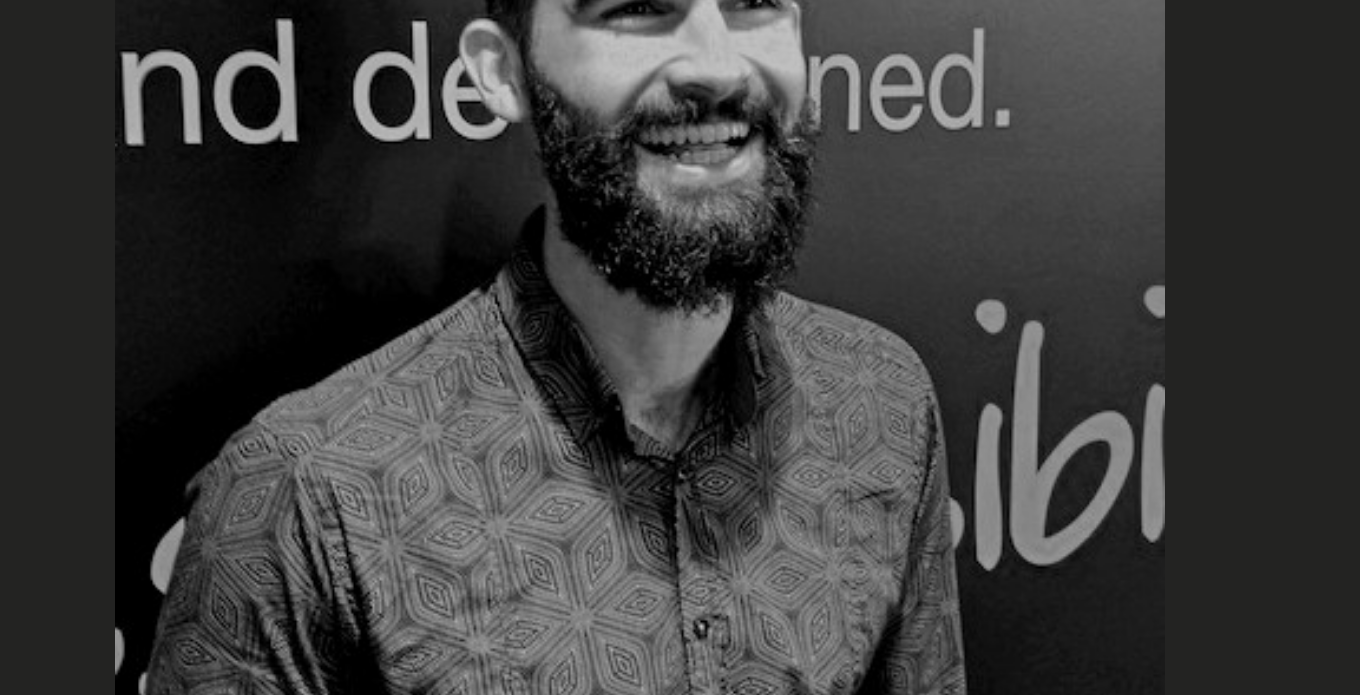
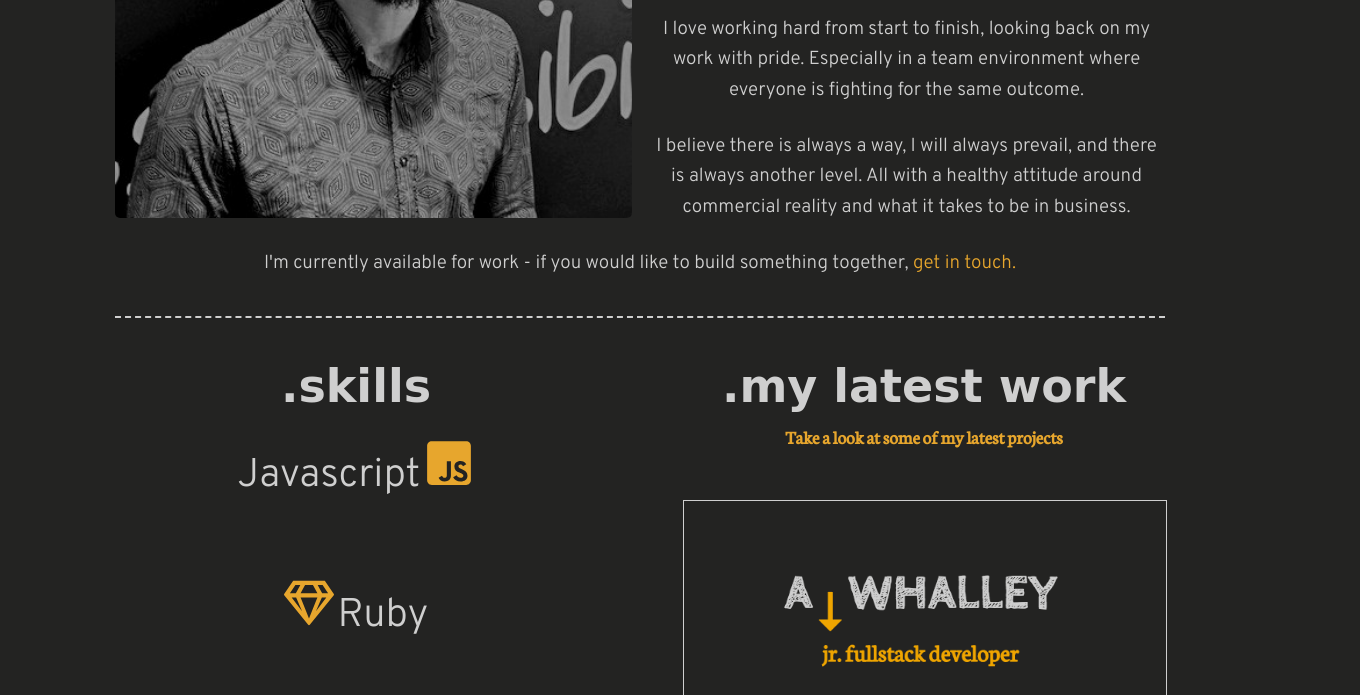
Before and after one commit to AJ-Whalley/portfolio, a plain HTML site: page index.html in a window 1280 px wide. Shown: the part 1180-1875 px from the top of the page, 1360 px wide, since content can reach past the window. Drawn offline with Linux system fonts and the light colour scheme; a web font is replaced by a local one.

Commit message:
Add media query for desktop size. Change last about p outside of .text-wrapper

```diff
--- a/css/style.css
+++ b/css/style.css
@@ -172,7 +172,7 @@ h1 {
   grid-column: 2/4;
 }
 
-#about .photo-wrap, .text-wrap {
+#about .wrapper {
   padding: 0 2.18em 1em 2.18em;
 }
 
@@ -352,12 +352,19 @@ outline: none;
   color: #E7A62D;
 }
 
-/* @media screen and (min-width: 50em){
+@media screen and (min-width: 50em){
+
+  #header .main-title {
+    font-size: 2em;
+    width: 100vw;
+    padding-top: 300px;
+  }
 
   #skills {
     display: grid;
     grid-template-columns: repeat(4, 1fr);
     grid-column-gap: 1em;
+    padding-top: 1em;
   }
 
   .left-column {
@@ -378,21 +385,34 @@ outline: none;
     height: 50px;
   }
 
-/* About Section */
-
-/* #about .wrapper {
+  #about .wrapper {
     display: grid;
     grid-template-columns: repeat(4, 1fr);
     grid-column-gap: 1em;
   }
 
-
   #about .photo-wrap {
     grid-column: 1/3;
+  }
+  #about .photo-wrap img {
+    padding-top: 8px;
   }
 
   #about .text-wrapper {
     grid-column: 3/5;
   }
 
-} */
+  #about .text-wrapper p {
+    padding: 0 0 1.4em 0;
+  }
+
+  #about .last-sentence {
+    grid-column: 1/5;
+    border-bottom: #CFCFCF 2px dashed;
+    padding: 0 0 2em 0;
+    outline-width: 2em;
+  }
+
+
+
+}
--- a/index.html
+++ b/index.html
@@ -63,10 +63,12 @@
       </p>
 
       <p> I believe there is always a way, I will always prevail, and there is always another level. All with a healthy attitude around commercial reality and what it takes to be in business.</p>
+    </div>
+    <p class="last-sentence">I'm currently available for work - if you would like to build something together,<a href="#contact" class="link"> get in touch.</a></p>
 
-      <p>I'm currently available for work - if you would like to build something together,<a href="#contact" class="link"> get in touch.</a></p>
-    </div>
-    </div>
+
+
+  </div>
   </section>
 
   <!-- Skills Section -->
```
Lines whose indentation alone changed are shown as unchanged.
